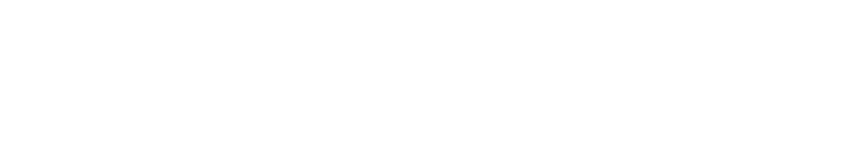
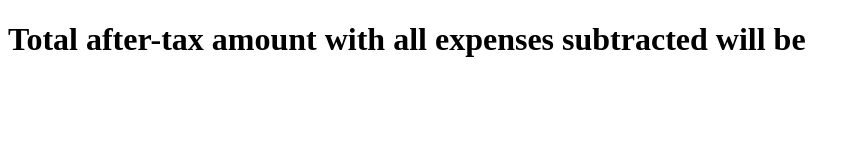
Before and after one commit to refilwe204/interactive-web-apps-IWA9, a plain HTML site: page index.html in a window 1280 px wide. Shown: the whole page, without its empty margins (0-860 px from the left). Drawn offline with Linux system fonts and the light colour scheme.

Commit message:
final commit to IWA9

```diff
--- a/index.html
+++ b/index.html
@@ -4,11 +4,13 @@
     <meta charset="UTF-8">
     <meta http-equiv="X-UA-Compatible" content="IE=edge">
     <meta name="viewport" content="width=device-width, initial-scale=1.0">
-    <title>Document</title>
+    <title>Console Output</title>
 
     <script src="scripts.js" defer type="module"></script>
 </head>
 <body>
 
+    <h1>Total after-tax amount with all expenses subtracted will be</h1>
+
 </body>
 </html>
```
